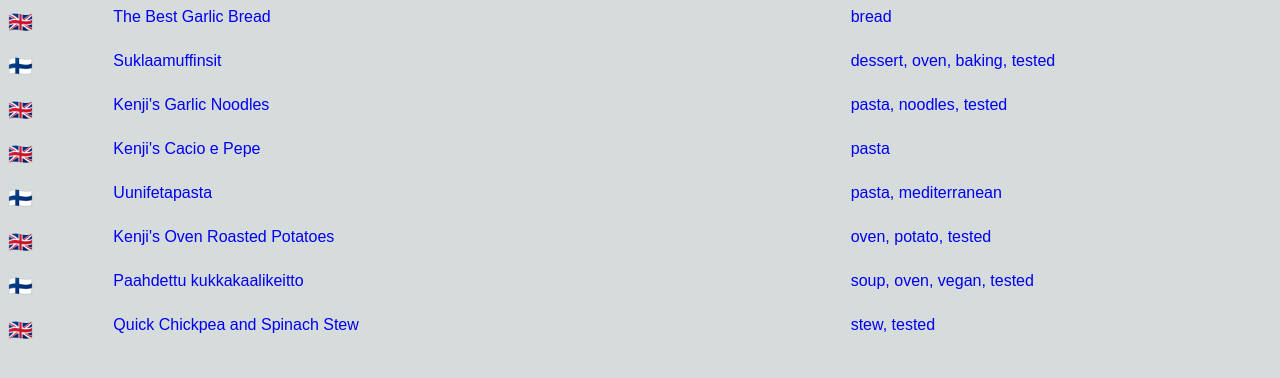
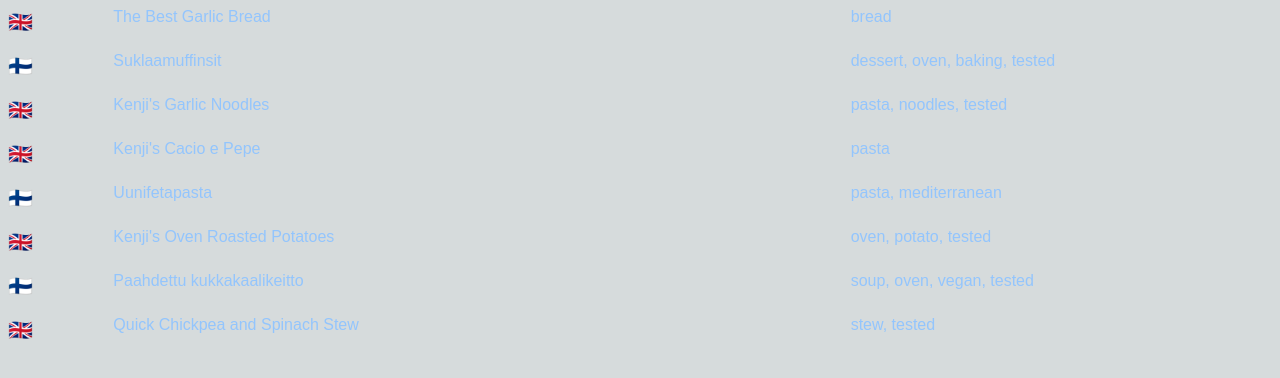
Before and after one commit to vililahtevanoja/recipes, a Next.js app: page /recipes/ in a window 1280 px wide. Shown: the top 378 px of the page. Built offline with nearby package versions, Linux system fonts and the light colour scheme.

Commit message:
small color change

```diff
--- a/src/pages/[recipe]/recipe-header.tsx
+++ b/src/pages/[recipe]/recipe-header.tsx
@@ -5,7 +5,7 @@ export default function RecipeHeader() {
   return (
     <div className="flex flex-row">
       <div className="basis-1/6">
-        <Link className="no-underline txt-lg text-cyan-300" href="/">
+        <Link className="no-underline txt-lg text-blue-300" href="/">
           Home
         </Link>
       </div>
--- a/src/pages/index.tsx
+++ b/src/pages/index.tsx
@@ -21,7 +21,7 @@ export default function Home({ recipes }: Props) {
         <Link
           key={id}
           href={`/${id}`}
-          className="no-underline content-center align-middle"
+          className="no-underline content-center align-middle text-blue-300"
         >
           <div className={`flex mb-4`}>
             <div className="w-1/12 text-xl content-top">
```
